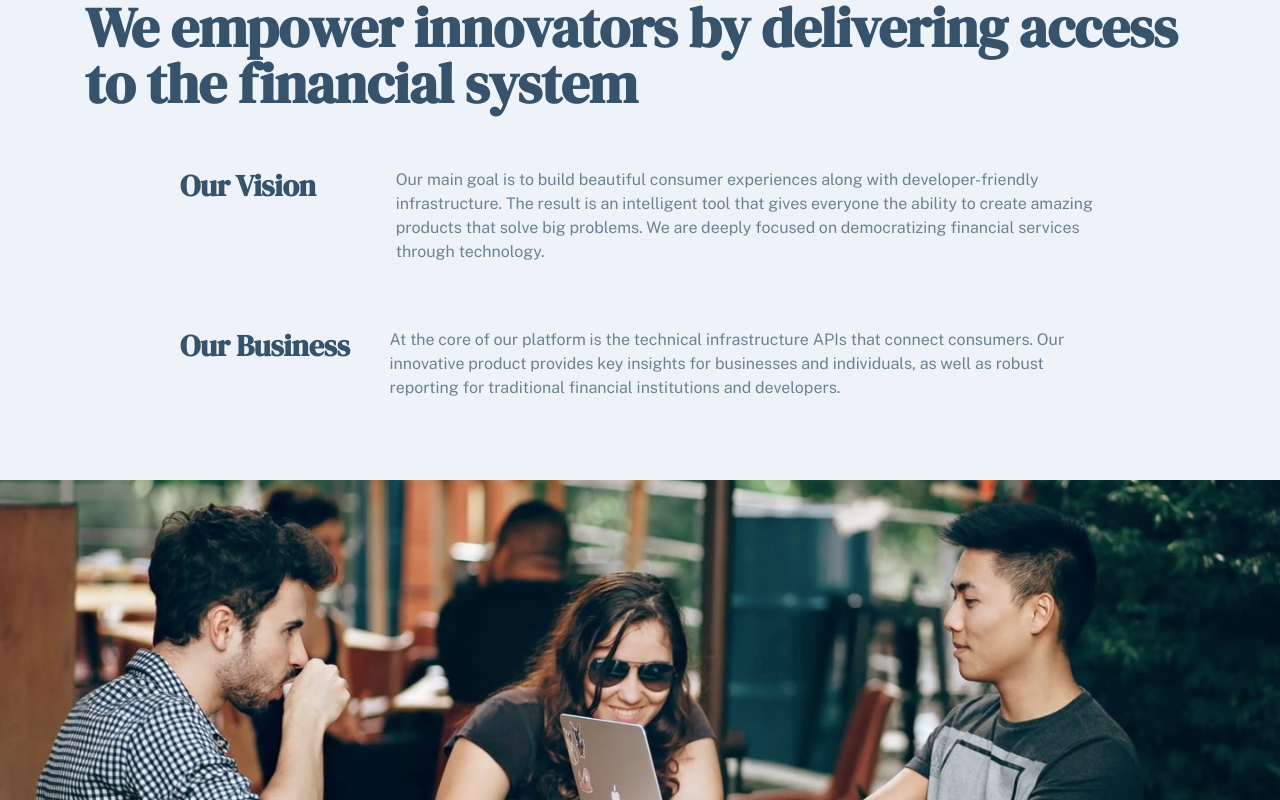
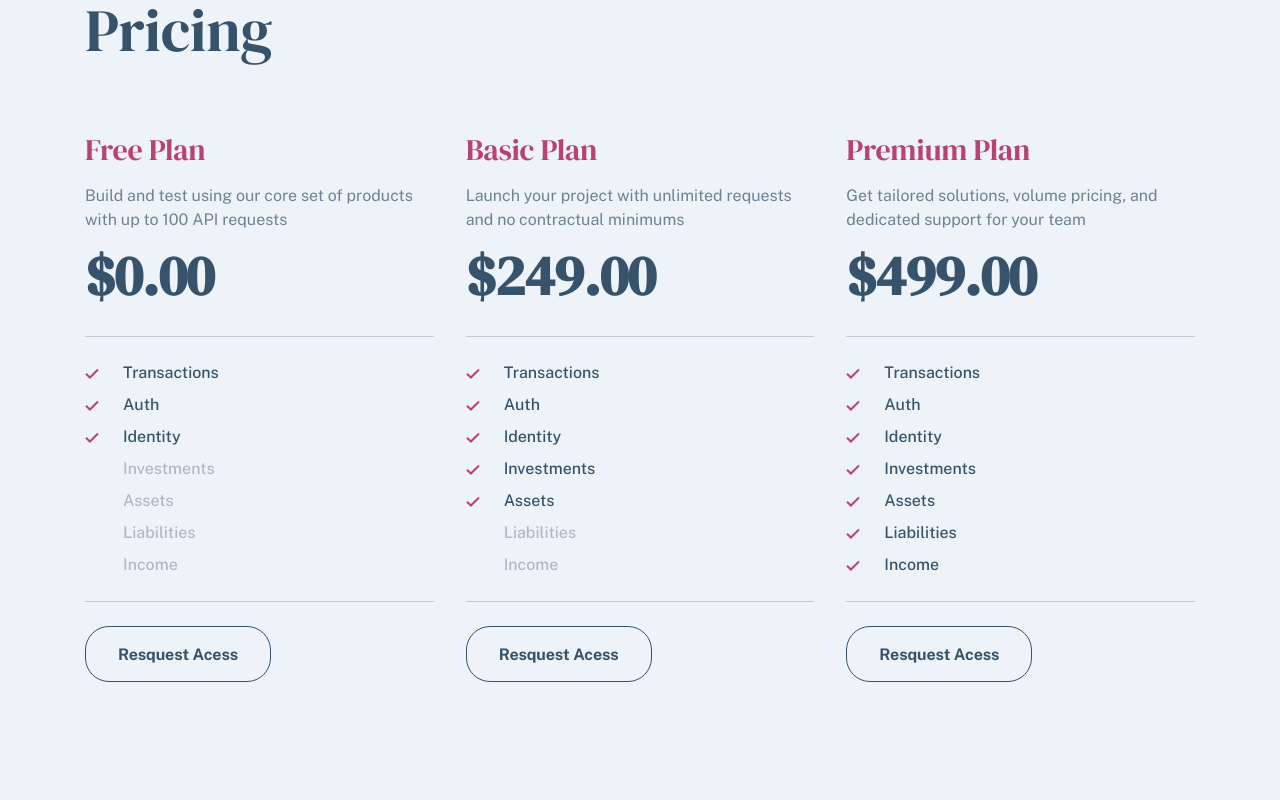
Before and after one commit to zetmosoma10/payapi, a React (Vite) app: page / in a window 1280 px wide. Shown: the top 800 px of the page. Built offline with nearby package versions, Linux system fonts and the light colour scheme.

Commit message:
implement PricingPage

```diff
--- a/src/App.tsx
+++ b/src/App.tsx
@@ -1,9 +1,10 @@
 import AboutPage from "./pages/About/AboutPage";
+import PricingPage from "./pages/Pricing/PricingPage";
 
 function App() {
   return (
     <div className="relative bg-background_color min-h-screen overflow-hidden">
-      <AboutPage />
+      <PricingPage />
     </div>
   );
 }
--- /dev/null
+++ b/src/pages/Pricing/PricingPage.tsx
@@ -0,0 +1,18 @@
+import Pricing from "./sections/Pricing";
+
+const PricingPage = () => {
+  return (
+    <div className="max-container ">
+      <h1
+        className="font-medium text-center text-san_juan_blue text-3xl tracking-[-0.25px]
+    md:text-5xl md:tracking-[-0.37px] lg:text-left lg:text-6xl lg:tracking-[-0.43px]
+    mb-12 md:mb-16 lg:mb-[72px]"
+      >
+        Pricing
+      </h1>
+      <Pricing />
+    </div>
+  );
+};
+
+export default PricingPage;
--- a/src/pages/Pricing/sections/Pricing.tsx
+++ b/src/pages/Pricing/sections/Pricing.tsx
@@ -3,7 +3,7 @@ import { cardsData } from "../constance";
 
 const Pricing = () => {
   return (
-    <div className="max-container grid md:grid-cols-3 gap-y-12 gap-x-8">
+    <div className="grid md:grid-cols-3 gap-y-12 gap-x-8">
       {cardsData.map((card, index) => (
         <PriceCard {...card} key={index} />
       ))}
```
